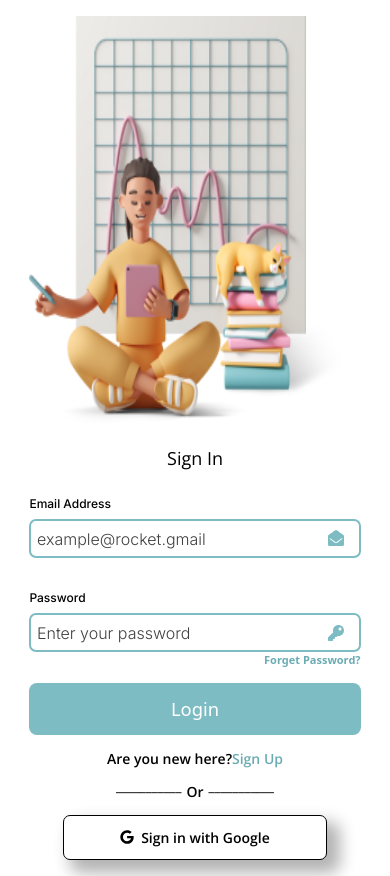
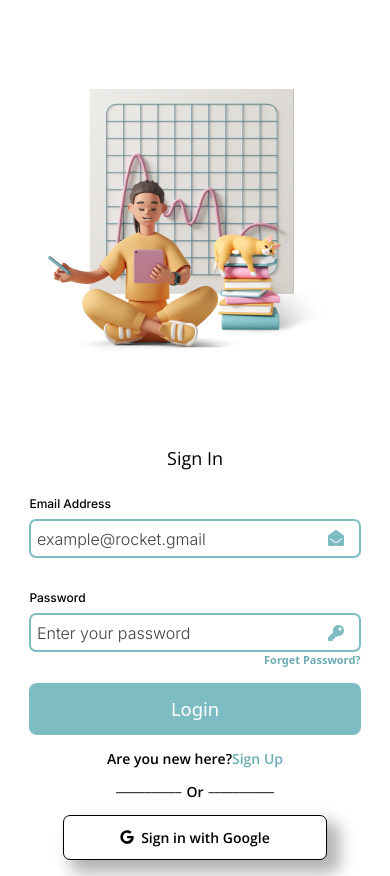
Before and after one commit to mustafaumar/signInPage, a React (Create React App) app: page / in a window 390 px wide. Built offline with nearby package versions, Linux system fonts and the light colour scheme.

Commit message:
Fixed the mobile image style

```diff
--- a/src/Components/Img.module.css
+++ b/src/Components/Img.module.css
@@ -1,8 +1,12 @@
-.image {
+ .image {
     width: 100%;
-     display: flex;
-    /*justify-content: center; */
+    display: flex;
+    justify-content: center;
 }
+.mobile{
+    margin: auto;
+}
+
 
 .desktop {
     display: none;
@@ -13,6 +17,7 @@
         display: block;
     }
     .mobile{
+        margin: 0;
         display: none;
     }
 
```
Also changed, not shown: src/Components/Info/SignGoogle.js (line endings or trailing spaces).
